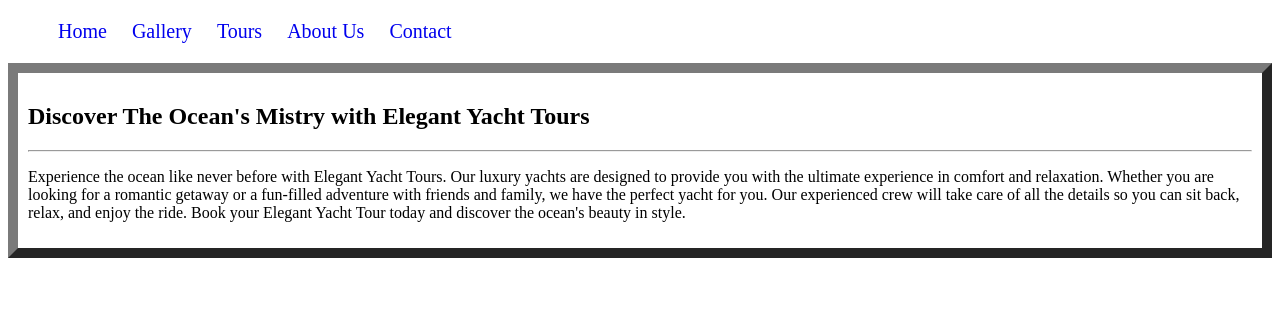
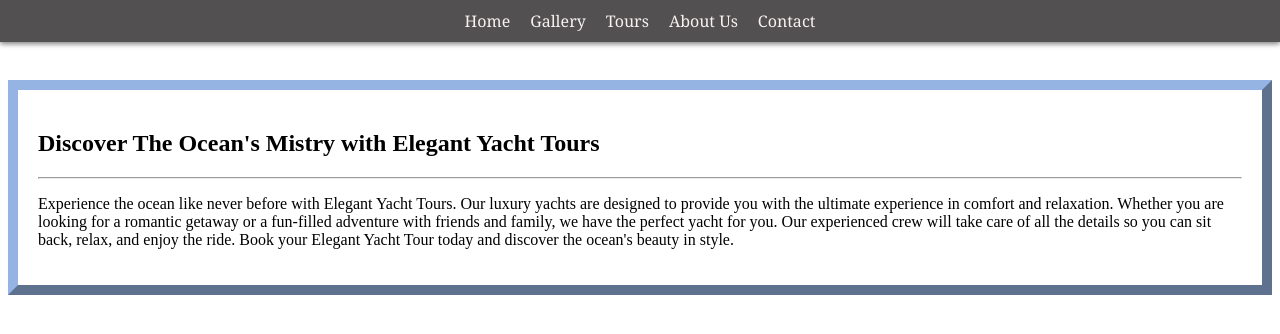
Before and after one commit to Neha-Laturkar/HTML-and-Web-Essentials, a plain HTML site: page Module-3/home.html in a window 1280 px wide. Drawn offline with Linux system fonts and the light colour scheme.

Commit message:
Navigation CSS Update

```diff
--- a/Module-3/styleforhome.css
+++ b/Module-3/styleforhome.css
@@ -1,15 +1,40 @@
 .grey {
-    border: 10px outset #7a7a7a;
-    padding: 10px;
+    border: 10px outset #95b4e3;
+    padding: 20px;
+    margin: 80px 0px 0px 0px;
 }
-ul {
-    font-size: 20px;
+nav {
+    position: fixed;
+    top: 0;
+    left: 0;
+    width: 100%;
+    padding : 10px 0px;
+    z-index: 1000;
+    background-color: rgba(73, 71, 71, 0.95);
+    box-shadow: 0px 2px 5px rgba(0 , 0 , 0 , 0.5);
+
+}
+ nav ul {
+    font-size: 16px;
     list-style-type: none;
+    padding: 0;
+    margin: 0;
+    justify-content: center;
+    display: flex;
 }
-a:link{
+ nav a{
     text-decoration: none;
-    padding: 10px;
+    /* padding: 10px; */
+    font-family: Georgia, 'Times New Roman', Times, serif;
+    color: #f7f2f2;
+    transform: color 0.5s , border-bottom 0.5s;
+    padding-bottom: 5px;
+    position: relative;
 }
-li{
-    display: inline;
+nav li{
+    margin: 0 10px;
 }
+nav a:hover{
+    color: #f7f2f2;
+    border-bottom: 2px solid #f7f2f2;
+}
```
